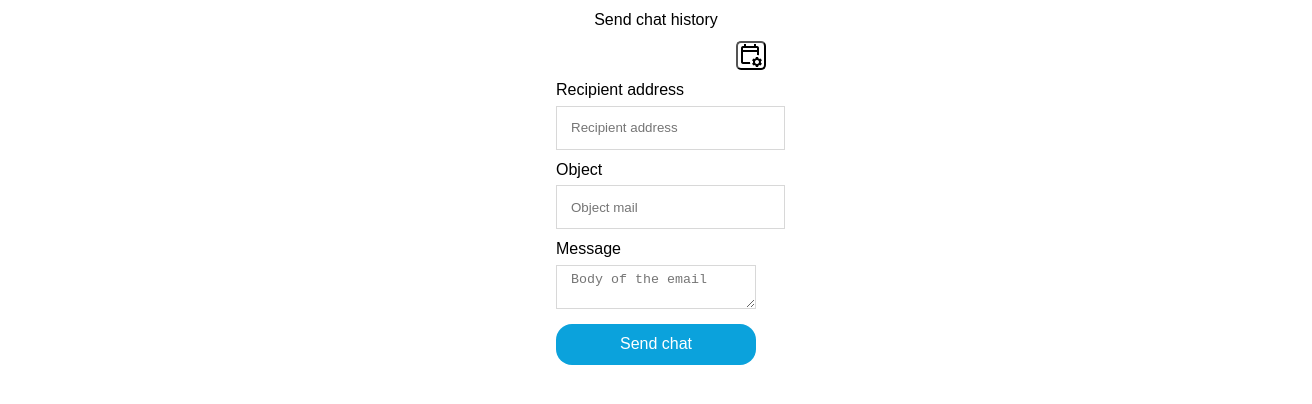
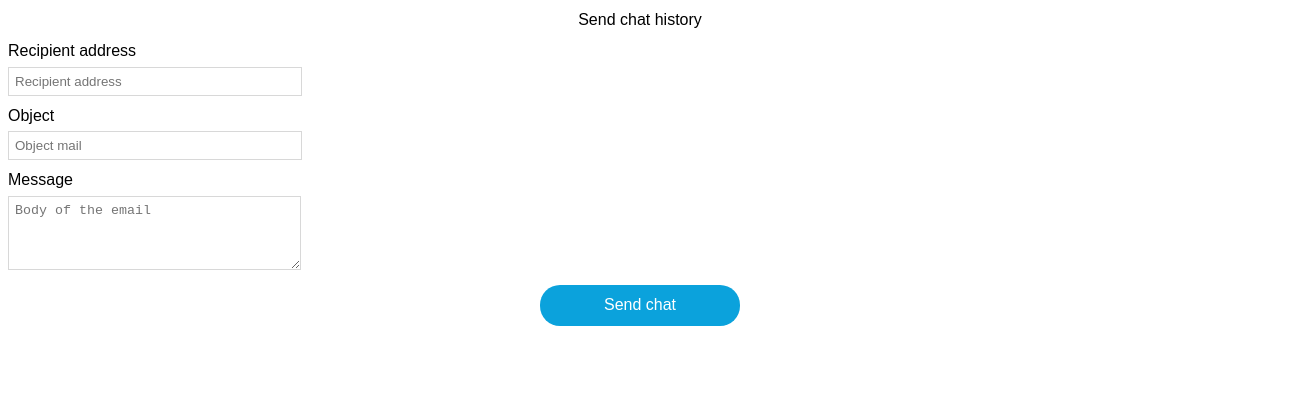
Before and after one commit to Tiledesk/email-transcription-app, a website: page emaitransappRoute/template/createmail.html in a window 1280 px wide. Shown: the whole page, 1312 px wide, since content can reach past the window. Drawn offline with Linux system fonts and the light colour scheme.

Commit message:
CSS improved!

```diff
--- a/emaitransappRoute/index.js
+++ b/emaitransappRoute/index.js
@@ -24,6 +24,7 @@ router.use(express.static(path.join(__dirname, 'template')));
 
 
 router.get('/', async (req, res) => {
+  console.log(req.baseUrl)
   res.send('Home works!')
 })
 
@@ -141,5 +142,6 @@ function readHTMLFile(templateName, dir, callback) {
     })
 }
 
+//export this router to use in our index.js
 //module.exports = { router: router, startApp: startApp };
-module.exports = { router: router };
+module.exports = router;
--- a/emaitransappRoute/template/createmail.html
+++ b/emaitransappRoute/template/createmail.html
@@ -46,41 +46,42 @@
    <div id="createdPay" style='display: block;text-align:center;'>
    <p class="input-label" id="app_name" style="text-align:center; margin-bottom: 10px;">Send chat history</p>
 
+     <!--
      <div class="box" style="display: flex; flex-direction: row;">
         <div>
          <input type="button" id="cnf_send1" onclick="" style="background: url(/images/manutenzione.png); width: 30px; height: 29px;background-color: white; margin-left:10px; border-radius: 5px;" placeholder="Setup App" />
        </div>
      </div>
-
-     <div style="min-width: 200px;">
-     <div class="form-group" style="width: 200px;">
+    -->
+     <div>
+     <div class="form-group">
      <label class="input-label" for="recipient_address">Recipient address</label>
      <div style="display: flex; flex-direction: row;">
-        <div style="width: 200px;">
+        <div>
          <div style="display: flex; flex-direction: row; align-items: center;">
-          <input type="email" class="form-control copy-form custom-input" name="recipient_address" id="recipient_address" placeholder="Recipient address"/>
+          <input type="email" class="form-control copy-form custom-input" style="width: 280px;" name="recipient_address" id="recipient_address" placeholder="Recipient address"/>
          </div>
         </div>
       </div>
      </div>
 
-     <div class="form-group" style="width: 200px;">
+     <div class="form-group">
      <label class="input-label" for="object">Object</label>
      <div style="display: flex; flex-direction: row;">
-        <div style="width: 200px;">
+        <div>
           <div style="display: flex; flex-direction: row; align-items: center;">
-          <input type="text" class="form-control copy-form custom-input" name="object" id="object" placeholder="Object mail" oninput="reWrite()" required/>
+          <input type="text" class="form-control copy-form custom-input" style="width: 280px;" name="object" id="object" placeholder="Object mail" oninput="reWrite()" required/>
           </div>
         </div>
       </div>
      </div>
 
-       <div class="form-group" style="width: 200px;">
+       <div class="form-group">
         <label class="input-label" for="message">Message</label>
      <div style="display: flex; flex-direction: row;">
-        <div style="width: 200px;">
+        <div>
           <div style="display: flex; flex-direction: row; align-items: center;">
-            <textarea id="message" class="form-control copy-form custom-input" name="message" rows="3" cols="30" required placeholder="Body of the email"></textarea>
+            <textarea id="message"  class="form-control copy-form custom-input" name="message" rows="4" cols="33" required placeholder="Body of the email"></textarea>
           </div>
         </div>
       </div>
@@ -94,7 +95,7 @@
       <input type='hidden' id='projectId' name='projectId' />
       <input type='hidden' id='request_id' name='request_id' />
 
-      <div style="width: 200px; text-align: center;">
+      <div style="text-align: center;">
         <button id='send_btn' class="action-button" >Send chat</button>
      </div>
 
@@ -128,7 +129,10 @@
       }
       urlEncodedData = urlEncodedDataPairs.join( '&' ).replace( /%20/g, '+' );
       XHR.addEventListener("loadend", function(event) {
-        if (url == 'https://tiledesk-server-pre.herokuapp.com/6346da0276e11d003550d71d/emails/send') {
+        console.log('response server mail: ', XHR.responseText);
+        var resp_mail = JSON.parse(XHR.responseText);
+        console.log('response server mail JSON: ', resp_mail.queued);
+        if (resp_mail) {
           //let createdPay = document.getElementById('createdPay');
           //createdPay.style.display = "none";
           //let summaryPay = document.getElementById('summaryPay');
@@ -137,17 +141,27 @@
           document.getElementById("object").value = "";
           document.getElementById("message").value = "";
         }
-        console.log( 'Send mail url/', url );
-        console.log( 'Send mail data/', data );
       });
       XHR.addEventListener( 'error', function(event) {
         console.log( 'Oops! Something went wrong.' );
       } );
       //XHR.open( 'POST', '/payment/created' );
+      console.log( 'Send mail url/', url );
+      console.log( 'Send mail data/', data );
+      console.log( 'Send mail token/', token.value);
       XHR.open( 'POST', url );
       XHR.setRequestHeader( 'Content-Type', 'application/x-www-form-urlencoded' );
-      XHR.setRequestHeader("Authorization", "Basic " + btoa("user:pass"));
+      //XHR.setRequestHeader("Authorization", "Basic " + btoa("user:pass"));
+      XHR.setRequestHeader("Authorization", token.value);
       XHR.send( urlEncodedData );
+      // Capture the response to the server mail
+      XHR.onreadystatechange = function() {
+        if (this.status == 200) {
+           // Typical action to be performed when the document is ready:
+          console.log('Response Call: ', XHR.responseText)
+          //document.getElementById("demo").innerHTML = xhttp.responseText;
+        }
+      };
     }
 
 
@@ -159,6 +173,7 @@
       const recipient_address = document.getElementById('recipient_address');
       const object = document.getElementById('object');
       const message = document.getElementById('message');
+      const projectId = document.getElementById('projectId');
       //------------------------------------------------------------
       // VALIDATE CUSTOMER MAIL
       var mail = false;
@@ -179,8 +194,12 @@
       console.log("Payment/recipient_address: ", recipient_address.value);
       console.log("Payment/object: ", object.value);
       console.log("Payment/message: ", message.value);
+      console.log("Payment/token: ", token.value);
+      console.log("Payment/Project ID: ", projectId.value);
       console.log("Payment/mail_correct: ", mail_correct);
-      if ( mail_correct == true && recipient_address.value != '' && recipient_address.value != 'The email is incorrect!'  ) {
+      if ( mail_correct == true && recipient_address.value != '' && recipient_address.value != 'The email is incorrect!'  )     {
+      //var send_url = 'https://api.tiledesk.com/v2/'+'63aaf3931275130012c44b8b'+'/emails/send';
+        var send_url = 'https://api.tiledesk.com/v2/'+ projectId.value +'/emails/send';
       if (object) {
         sendData( {
           //token:token.value,
@@ -189,7 +208,7 @@
           to:recipient_address.value,
           subject:object.value,
           text:message.value
-        }, 'https://tiledesk-server-pre.herokuapp.com/6346da0276e11d003550d71d/emails/send');
+        }, send_url);
       }  else {
         //amount.value = 0;
       }
--- a/emaitransappRoute/template/css/base.css
+++ b/emaitransappRoute/template/css/base.css
@@ -1,17 +1,18 @@
 
   html, body {
-  width: 100%;
+  /* width: 100%; */
 }
 body {
-  display: flex;
+ /* display: flex;
   align-items: center;
   justify-content: center;
   margin: 0 auto;
+  padding: 0 1rem; */
   font-family: "DM Sans", sans-serif;
   font-size: 10;
   line-height: 1.3;
   background-color: white;
-  padding: 0 1rem;
+
 }
     label {
      display: flex;
@@ -48,7 +49,7 @@ input.input-field, textarea {
   margin-bottom: 5px;
   margin-top: 10px;
   transition: 0.25s ease;
-  font-size: 14px
+  font-size: 13px
   width: 100%;
 }
 .input-field {
@@ -76,10 +77,10 @@ input.input-field, textarea {
   font-size: 1.00rem;
   padding: 10px;
   margin-top: 15px;
-  width: 100%;
+  width: 200px;
   font-weight: 500;
   background-color: #0ba2dc;
-  border-radius: 16px;
+  border-radius: 20px;
   color: white;
   border: 0;
   cursor: pointer;
@@ -104,11 +105,11 @@ input.input-field, textarea {
   margin-top: 10px;
 }
     .copy-form {
-  padding: 6px 36px 6px 14px;
+  padding: 6px 6px 6px 6px;
 }
 .custom-input {
-  height: 30px;
-  width: 200px;
+ /* height: 30px;
+  width: 200px; */
   border: solid 1px #d8d8d8;
 }
 
```
Also changed, not shown: index.js (+7 -3 lines).
